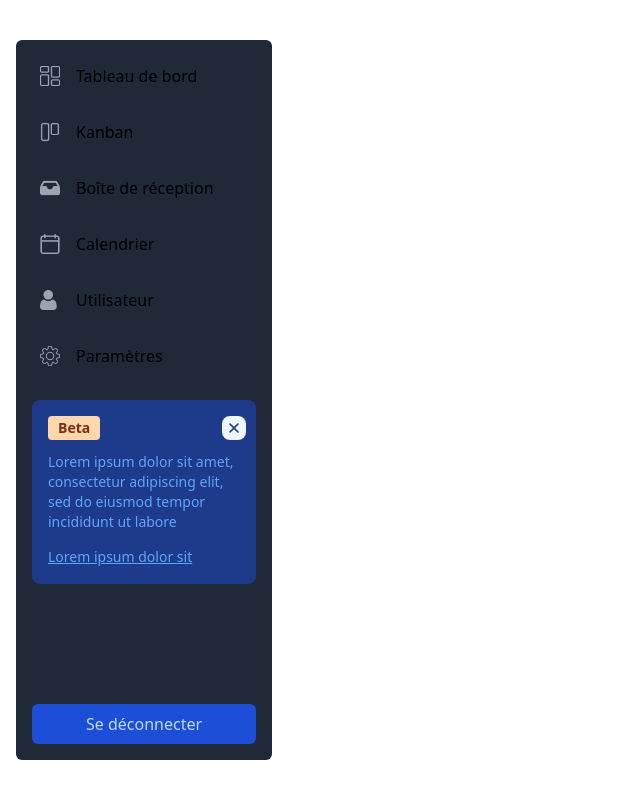
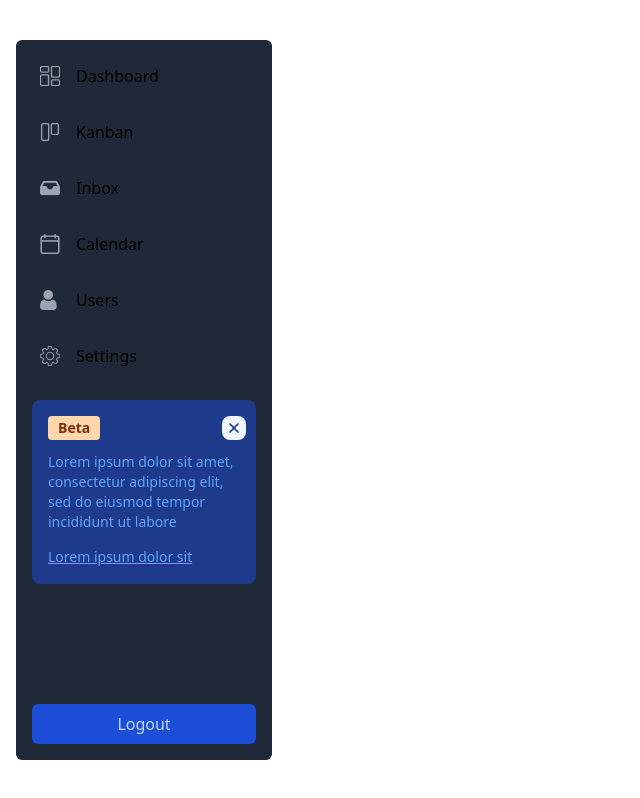
Before and after one commit to RobinChailley/boilerplate-react-ts-vite, a React (Vite) app: page / in a window 1280 px wide. Shown: the whole page, without its empty margins (0-640 px from the left). Built offline with nearby package versions, Linux system fonts and the light colour scheme; no server answers; a web font is replaced by a local one.

Commit message:
feat: default language to en

```diff
--- a/src/adapters/TranslatorAdapter.ts
+++ b/src/adapters/TranslatorAdapter.ts
@@ -7,11 +7,11 @@ import { initReactI18next, useTranslation } from 'react-i18next';
 class TranslatorAdapter implements TranslatorAdapterInterface {
   setup = async (): Promise<any> => {
     return i18n.use(initReactI18next).init({
-      fallbackLng: 'fr',
+      fallbackLng: 'en',
       interpolation: {
         escapeValue: false,
       },
-      lng: 'fr',
+      lng: 'en',
       resources: {
         en: {
           translation: en,
--- a/src/assets/translations/en.json
+++ b/src/assets/translations/en.json
@@ -1,12 +1,22 @@
 {
-  "home": {
-    "title": "Home"
+  "dashboard": {
+    "title": "Dashboard"
   },
-  "about": {
-    "title": "About"
-  },
-  "team": {
-    "title": "Team"
+  "sidebar": {
+    "pages": {
+      "dashboard": "Dashboard",
+      "kanban": "Kanban",
+      "inbox": "Inbox",
+      "calendar": "Calendar",
+      "user": "Users",
+      "settings": "Settings"
+    },
+    "card": {
+      "badge": "Beta",
+      "text": "Lorem ipsum dolor sit amet, consectetur adipiscing elit, sed do eiusmod tempor incididunt ut labore",
+      "cta": "Lorem ipsum dolor sit"
+    },
+    "logout": "Logout"
   },
   "global": {
     "errors": {
```
